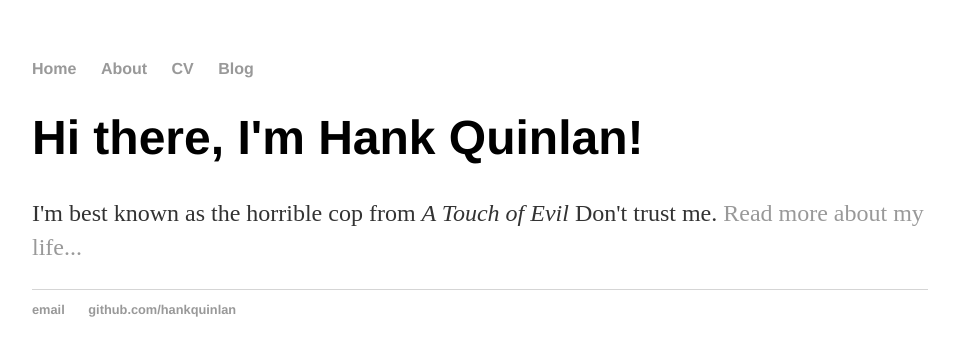
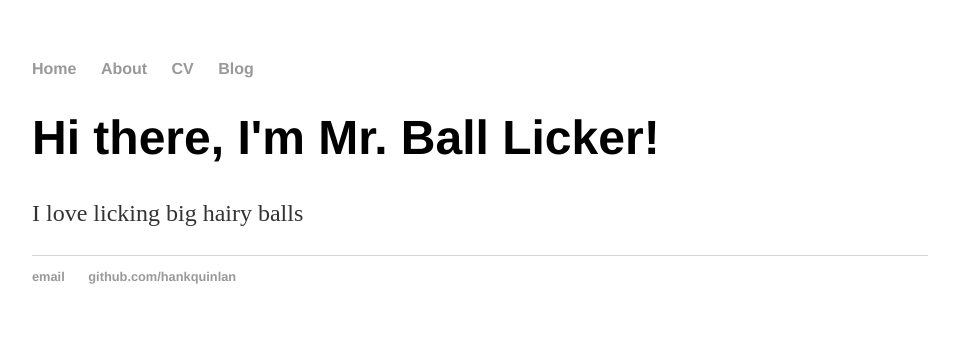
Before and after one commit to brandoncarver/brandoncarver.github.io, a Jekyll site: the page built from index.html, in a window 1280 px wide. Shown: the top 356 px of the page, without its empty margins (160-1119 px from the left). Built offline with Jekyll 4.4.1, drawn with Linux system fonts in a browser that asks for light colours.

Commit message:
Update index.html

```diff
--- a/index.html
+++ b/index.html
@@ -3,6 +3,6 @@ layout: default
 title: Hank Quinlan, Horrible Cop
 ---
 <div class="blurb">
-	<h1>Hi there, I'm Hank Quinlan!</h1>
-	<p>I'm best known as the horrible cop from <em>A Touch of Evil</em> Don't trust me. <a href="/about">Read more about my life...</a></p>
+	<h1>Hi there, I'm Mr. Ball Licker!</h1>
+	<p>I love licking big hairy balls</p>
 </div><!-- /.blurb -->
```
